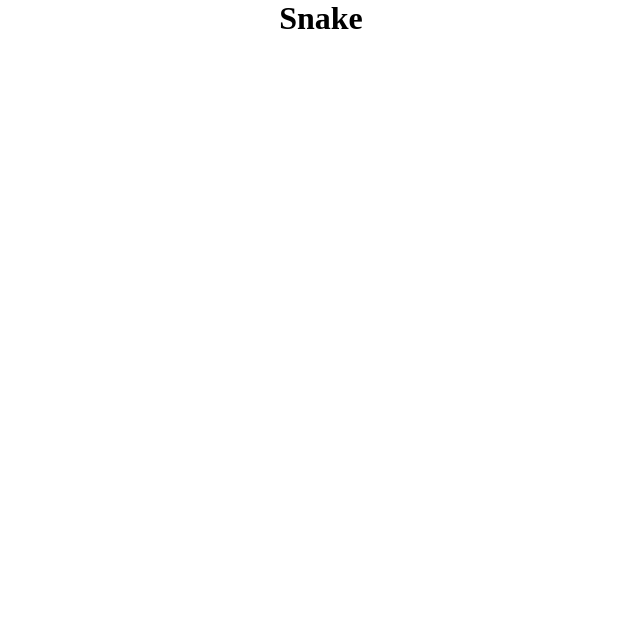
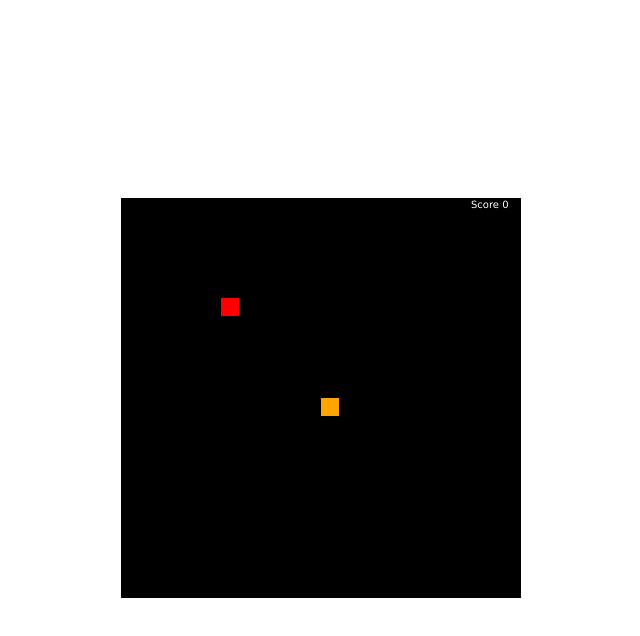
Before and after one commit to iambasilp/Snake-game-Javascript, a plain HTML site: page index.html in a window 1280 px wide. Shown: the whole page, without its empty margins (319-959 px from the left). Drawn offline with Linux system fonts and the light colour scheme.

Commit message:
Javascript added

```diff
--- a/index.html
+++ b/index.html
@@ -9,7 +9,16 @@
     <script src="./main.js" defer></script>
 </head>
 <body>
-    <h1>Snake</h1>
-    <canvas id="game" width="400" height="400"/>
+    <!-- <h1>Snake</h1>
+    <canvas id="game" width="400px" height="400px"/> -->
+
+    <div class="wrapper">
+        <h1>Snake game</h1>
+  <div class="container">
+    <div class="canvas-container">
+        <canvas id="game" width="400px" height="400px">
+    </div>
+  </div>
+</div>
 </body>
 </html>
--- a/main.js
+++ b/main.js
@@ -0,0 +1,199 @@
+// iam basil pulikuth
+
+const canvas = document.getElementById("game");
+const ctx = canvas.getContext("2d");
+
+class SnakePart {
+    constructor(x, y) {
+        this.x = x;
+        this.y = y;
+    }
+}
+
+let speed = 7;
+
+let tileCount = 20;
+let tileSize = canvas.width / tileCount - 2;
+
+let headX = 10;
+let headY = 10;
+const snakeParts = [];
+let tailLength = 2;
+
+let appleX = 5;
+let appleY = 5;
+
+let inputsXVelocity = 0;
+let inputsYVelocity = 0;
+
+let xVelocity = 0;
+let yVelocity = 0;
+
+let score = 0;
+
+const gulpSound = new Audio("gulp.mp3");
+
+//game loop
+function drawGame() {
+    xVelocity = inputsXVelocity;
+    yVelocity = inputsYVelocity;
+
+    changeSnakePosition();
+    let result = isGameOver();
+    if (result) {
+        return;
+    }
+
+    clearScreen();
+
+    checkAppleCollision();
+    drawApple();
+    drawSnake();
+
+    drawScore();
+
+    if (score > 5) {
+        speed = 9;
+    }
+    if (score > 10) {
+        speed = 11;
+    }
+
+    setTimeout(drawGame, 1000 / speed);
+}
+
+function isGameOver() {
+    let gameOver = false;
+
+    if (yVelocity === 0 && xVelocity === 0) {
+        return false;
+    }
+
+    //walls
+    if (headX < 0) {
+        gameOver = true;
+    } else if (headX === tileCount) {
+        gameOver = true;
+    } else if (headY < 0) {
+        gameOver = true;
+    } else if (headY === tileCount) {
+        gameOver = true;
+    }
+
+    for (let i = 0; i < snakeParts.length; i++) {
+        let part = snakeParts[i];
+        if (part.x === headX && part.y === headY) {
+            gameOver = true;
+            break;
+        }
+    }
+
+    if (gameOver) {
+        ctx.fillStyle = "white";
+        ctx.font = "50px Verdana";
+
+        if (gameOver) {
+            ctx.fillStyle = "white";
+            ctx.font = "50px Verdana";
+
+            var gradient = ctx.createLinearGradient(0, 0, canvas.width, 0);
+            gradient.addColorStop("0", " magenta");
+            gradient.addColorStop("0.5", "blue");
+            gradient.addColorStop("1.0", "red");
+            // Fill with gradient
+            ctx.fillStyle = gradient;
+
+            ctx.fillText("Game Over!", canvas.width / 6.5, canvas.height / 2);
+        }
+
+        ctx.fillText("Game Over!", canvas.width / 6.5, canvas.height / 2);
+    }
+
+    return gameOver;
+}
+
+function drawScore() {
+    ctx.fillStyle = "white";
+    ctx.font = "10px Verdana";
+    ctx.fillText("Score " + score, canvas.width - 50, 10);
+}
+
+function clearScreen() {
+    ctx.fillStyle = "black";
+    ctx.fillRect(0, 0, canvas.width, canvas.height);
+}
+
+function drawSnake() {
+    ctx.fillStyle = "green";
+    for (let i = 0; i < snakeParts.length; i++) {
+        let part = snakeParts[i];
+        ctx.fillRect(part.x * tileCount, part.y * tileCount, tileSize, tileSize);
+    }
+
+    snakeParts.push(new SnakePart(headX, headY)); //put an item at the end of the list next to the head
+    while (snakeParts.length > tailLength) {
+        snakeParts.shift(); // remove the furthet item from the snake parts if have more than our tail size.
+    }
+
+    ctx.fillStyle = "orange";
+    ctx.fillRect(headX * tileCount, headY * tileCount, tileSize, tileSize);
+}
+
+function changeSnakePosition() {
+    headX = headX + xVelocity;
+    headY = headY + yVelocity;
+}
+
+function drawApple() {
+    ctx.fillStyle = "red";
+    ctx.fillRect(appleX * tileCount, appleY * tileCount, tileSize, tileSize);
+
+}
+
+function checkAppleCollision() {
+    if (appleX === headX && appleY == headY) {
+        appleX = Math.floor(Math.random() * tileCount);
+        appleY = Math.floor(Math.random() * tileCount);
+        tailLength++;
+        score++;
+        gulpSound.play();
+    }
+}
+
+document.body.addEventListener("keydown", keyDown);
+
+function keyDown(event) {
+    //up
+    if (event.keyCode == 38 || event.keyCode == 87) {
+        //87 is w
+        if (inputsYVelocity == 1) return;
+        inputsYVelocity = -1;
+        inputsXVelocity = 0;
+    }
+
+    //down
+    if (event.keyCode == 40 || event.keyCode == 83) {
+        // 83 is s
+        if (inputsYVelocity == -1) return;
+        inputsYVelocity = 1;
+        inputsXVelocity = 0;
+    }
+
+    //left
+    if (event.keyCode == 37 || event.keyCode == 65) {
+        // 65 is a
+        if (inputsXVelocity == 1) return;
+        inputsYVelocity = 0;
+        inputsXVelocity = -1;
+    }
+
+    //right
+    if (event.keyCode == 39 || event.keyCode == 68) {
+        //68 is d
+        if (inputsXVelocity == -1) return;
+        inputsYVelocity = 0;
+        inputsXVelocity = 1;
+    }
+}
+
+drawGame();
--- a/style.css
+++ b/style.css
@@ -4,10 +4,44 @@
   box-sizing: border-box;
 }
 body {
-  margin: 0px;
-  padding: 0px;
-  display: flex;
-  flex-direction: column;
-  justify-content: center;
-  align-items: center;
-}
+    font-size: 100%;
+    font-family: sans-serif;
+    -webkit-touch-callout: none;
+    -webkit-user-select: none;
+    -khtml-user-select: none;
+    -moz-user-select: none;
+    -ms-user-select: none;
+    user-select: none;
+
+
+
+  }
+  h1{
+    text-align: center;
+    position: absolute;
+    top: 12rem;
+    width: 100%;
+  }
+
+  .wrapper {
+    display: table;
+    padding: 0;
+    width: 100%;
+    height: 100%;
+    position: absolute;
+  }
+
+  .container {
+    display: flex;
+    justify-content: center;
+    align-items: center;
+    height: 100vh;
+
+  }
+
+  .canvas-container {
+    position: relative;
+    max-width: 1024px;
+    min-width: 320px;
+    margin: 0 auto;
+  }
```
Also changed, not shown: 1 other file.
